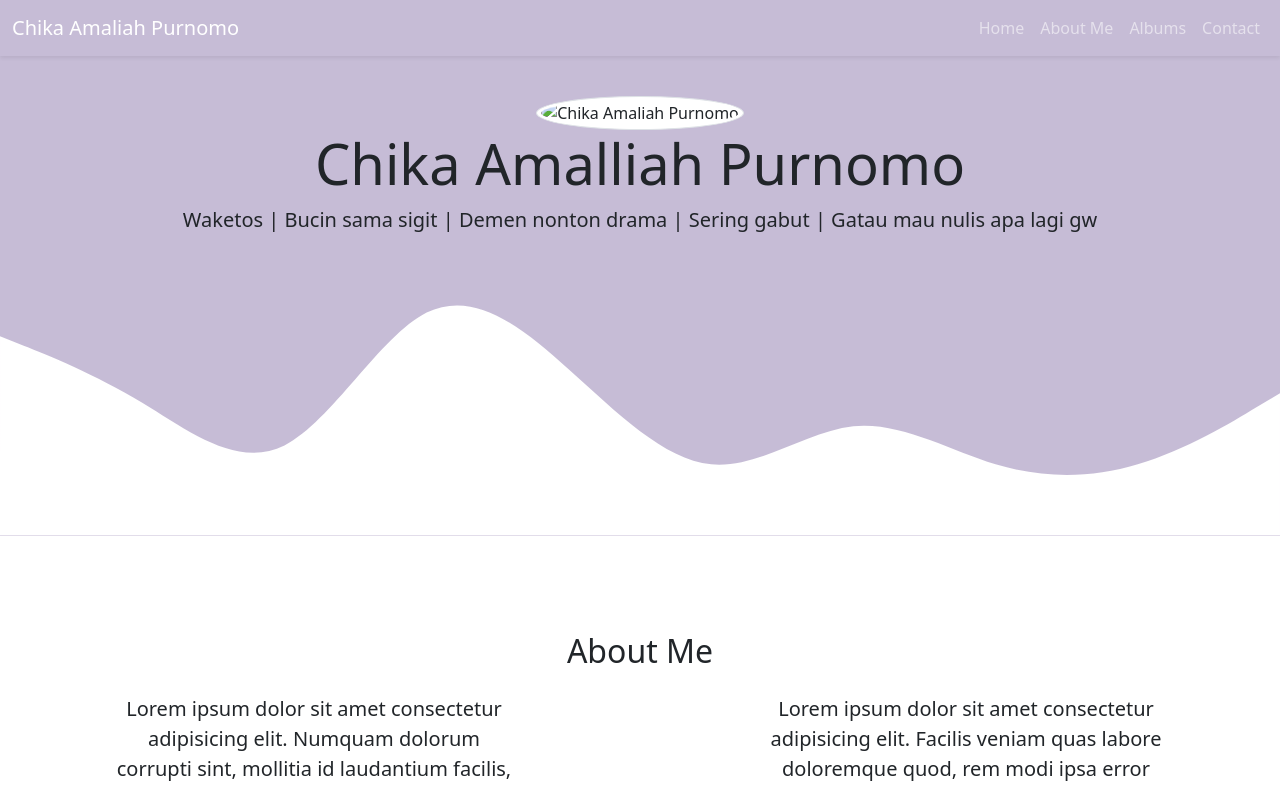
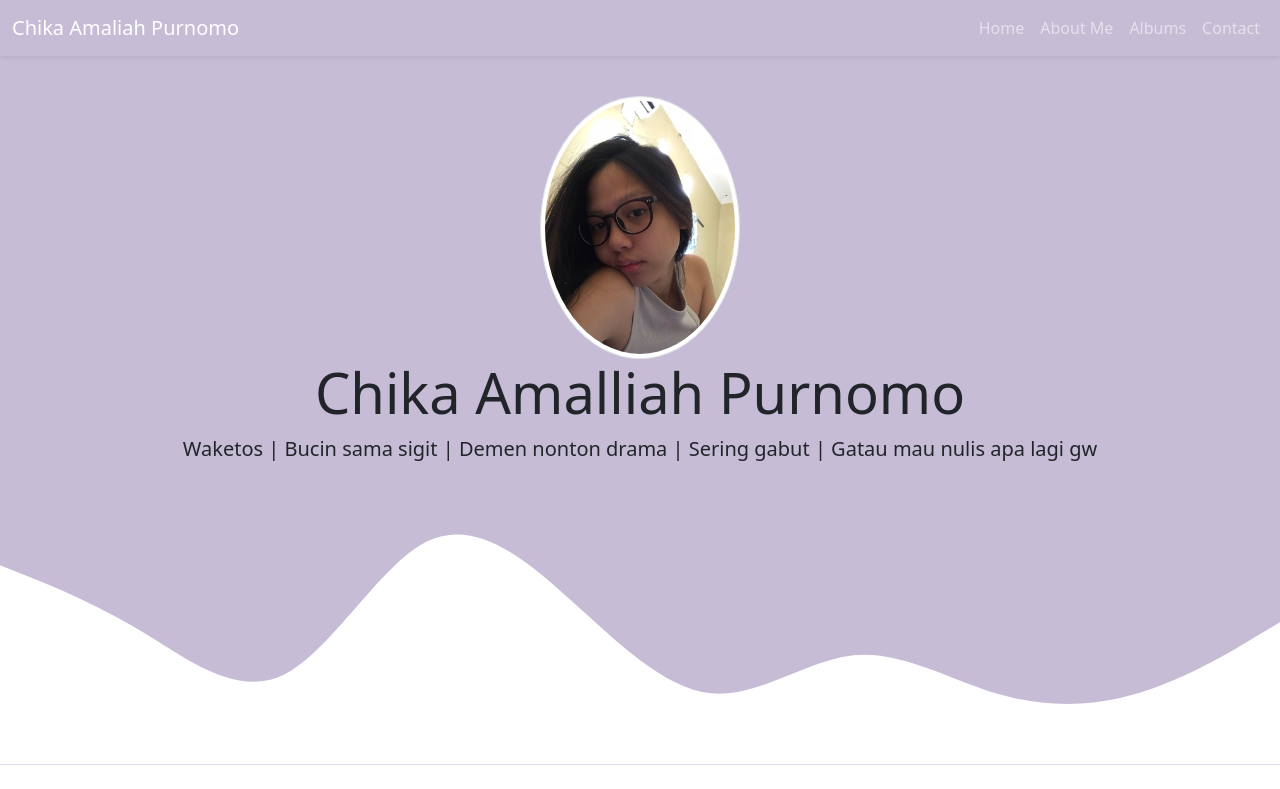
Before and after one commit to nugrahaAdhitama/Chika-Amaliah-Purnomo, a plain HTML site: page index.html in a window 1280 px wide. Shown: the top 789 px of the page. Drawn offline with nearby package versions, Linux system fonts and the light colour scheme; the site is published under a folder, as on GitHub Pages, so addresses that start at the root find nothing.

Commit message:
memperbaiki section jumbotron

```diff
--- a/index.html
+++ b/index.html
@@ -47,7 +47,7 @@
 
     <!-- Jumbotron -->
     <section class="jumbotron text-center" id="home">
-        <img src="/img/thumbnail.jpg" alt="Chika Amaliah Purnomo" width="200px" class="rounded-circle img-thumbnail">
+        <img src="img/thumbnail.jpg" alt="Chika Amaliah Purnomo" width="200px" class="rounded-circle img-thumbnail">
         <h1 class="display-4">Chika Amalliah Purnomo</h1>
         <p class="lead">Waketos | Bucin sama sigit | Demen nonton drama | Sering gabut | Gatau mau nulis apa lagi gw</p>
         <svg xmlns="http://www.w3.org/2000/svg" viewBox="0 0 1440 320"><path fill="#ffffff" fill-opacity="1" d="M0,96L26.7,106.7C53.3,117,107,139,160,170.7C213.3,203,267,245,320,218.7C373.3,192,427,96,480,69.3C533.3,43,587,85,640,133.3C693.3,181,747,235,800,240C853.3,245,907,203,960,197.3C1013.3,192,1067,224,1120,240C1173.3,256,1227,256,1280,240C1333.3,224,1387,192,1413,176L1440,160L1440,320L1413.3,320C1386.7,320,1333,320,1280,320C1226.7,320,1173,320,1120,320C1066.7,320,1013,320,960,320C906.7,320,853,320,800,320C746.7,320,693,320,640,320C586.7,320,533,320,480,320C426.7,320,373,320,320,320C266.7,320,213,320,160,320C106.7,320,53,320,27,320L0,320Z"></path></svg>
```
